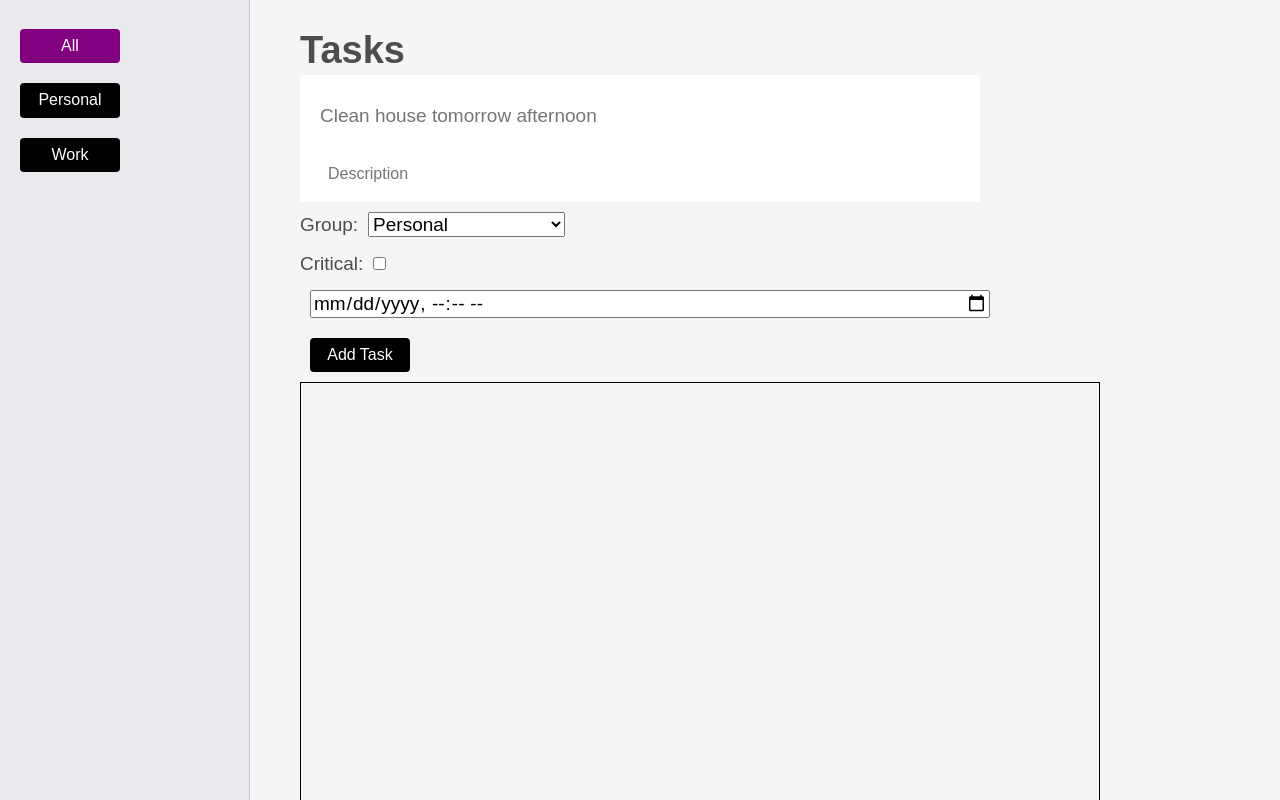
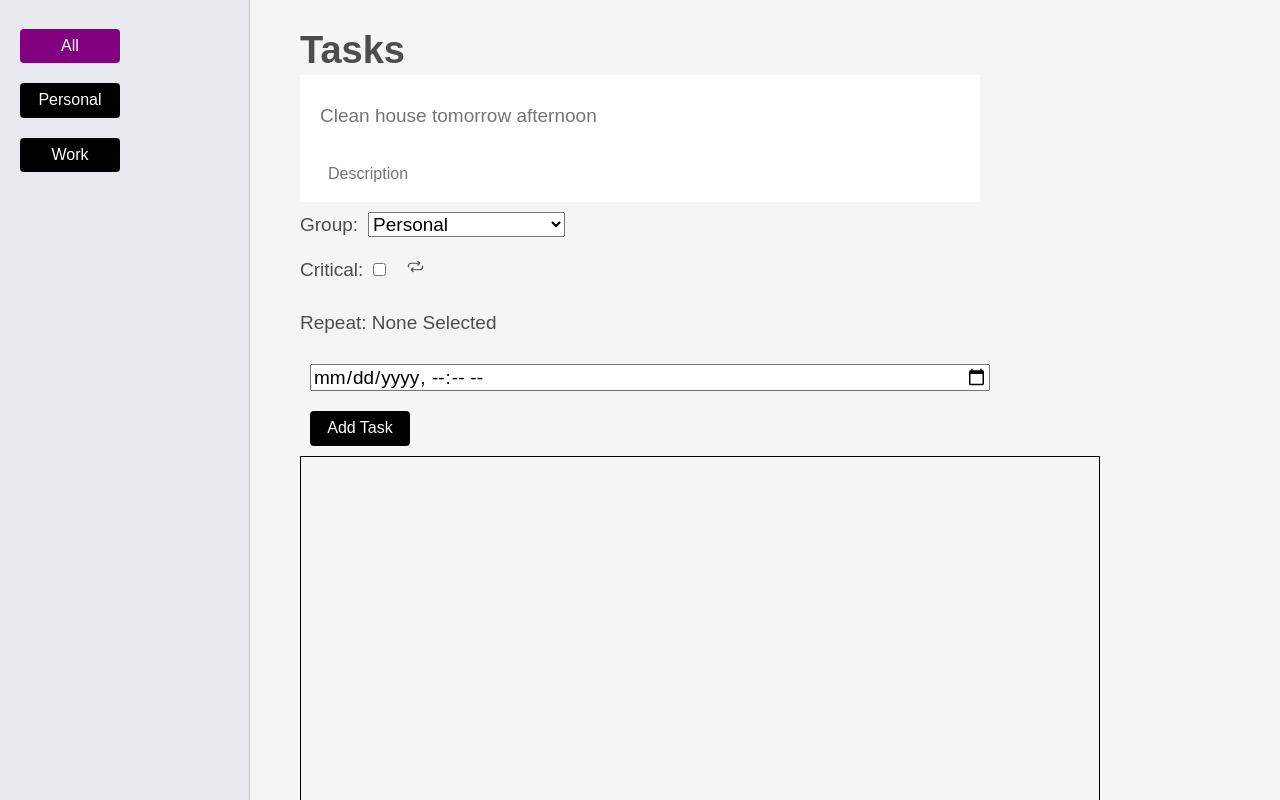
Before and after one commit to Mihuy1/TodoWebsite, a React (Vite) app: page / in a window 1280 px wide. Shown: the top 800 px of the page. Built offline with nearby package versions, Linux system fonts and the light colour scheme.

Commit message:
feat: add basic repeat task modal and button that triggers it

```diff
--- a/package.json
+++ b/package.json
@@ -16,6 +16,7 @@
     "my-app": "file:",
     "react": "^18.2.0",
     "react-dom": "^18.2.0",
+    "react-icons": "^5.5.0",
     "react-router-dom": "^6.23.1",
     "reactjs-popup": "^2.0.6"
   },
@@ -30,6 +31,6 @@
     "eslint-plugin-react-hooks": "^4.6.0",
     "eslint-plugin-react-refresh": "^0.4.6",
     "prettier": "^3.3.2",
-    "vite": "^5.2.0"
+    "vite": "^6.3.0"
   }
 }
--- a/src/components/AddTaskForm.jsx
+++ b/src/components/AddTaskForm.jsx
@@ -1,11 +1,23 @@
 import PropTypes from 'prop-types';
 import Button from './Button';
+import {IoRepeat} from 'react-icons/io5';
 import {useState} from 'react';
+import RepeatModal from './RepeatModal';
 
 const AddTaskForm = (props) => {
   const {handleAddTask, groups, setGroups} = props;
   const [showInput, setShowInput] = useState(false);
   const [newGroup, setNewGroup] = useState('');
+  const [isModalOpen, setIsModalOpen] = useState(false);
+  const [repeatFreq, setRepeatFreq] = useState('');
+
+  const handleOpenModal = () => setIsModalOpen(true);
+  const handleCloseModal = () => setIsModalOpen(false);
+
+  const handleRepeatChange = (value) => {
+    setRepeatFreq(value);
+    setIsModalOpen(false);
+  };
 
   const handleChange = (event) => {
     if (event.target.value === 'new') {
@@ -35,6 +47,11 @@ const AddTaskForm = (props) => {
 
         if (taskGroup === 'new') {
           alert('Please choose or create a group');
+          return;
+        }
+
+        if (newTaskName == null) {
+          alert('Fill task name.');
           return;
         }
 
@@ -95,6 +112,15 @@ const AddTaskForm = (props) => {
       <label htmlFor="critical"> Critical:</label>
       <input type="checkbox" name="critical" id="critical" />
 
+      <button type="button" onClick={handleOpenModal}>
+        <IoRepeat />
+      </button>
+      <p>Repeat: {repeatFreq || 'None Selected'}</p>
+
+      {isModalOpen && (
+        <RepeatModal onClose={handleCloseModal} onSelect={handleRepeatChange} />
+      )}
+
       <input name="date" aria-label="Date and time" type="datetime-local" />
 
       <Button className="add__button" buttonText="Add Task" />
--- /dev/null
+++ b/src/components/RepeatModal.jsx
@@ -0,0 +1,33 @@
+import React from 'react';
+import PropTypes from 'prop-types';
+
+function RepeatModal({onSelect, onClose}) {
+  const options = ['Daily', 'Weekly', 'Monthly', 'Never'];
+
+  const handleSelect = (value) => {
+    onSelect(value);
+  };
+
+  return (
+    <div className="modal">
+      <div className="modal-content">
+        <h2>Select Repeat Frequency</h2>
+        <ul>
+          {options.map((option) => (
+            <li key={option}>
+              <button onClick={() => handleSelect(option)}>{option}</button>
+            </li>
+          ))}
+        </ul>
+        <button onClick={onClose}>Cancel</button>
+      </div>
+    </div>
+  );
+}
+
+RepeatModal.propTypes = {
+  onSelect: PropTypes.func.isRequired,
+  onClose: PropTypes.func.isRequired,
+};
+
+export default RepeatModal;
```
Also changed, not shown: 1 other file (tests, documents, lock files or other folders).
